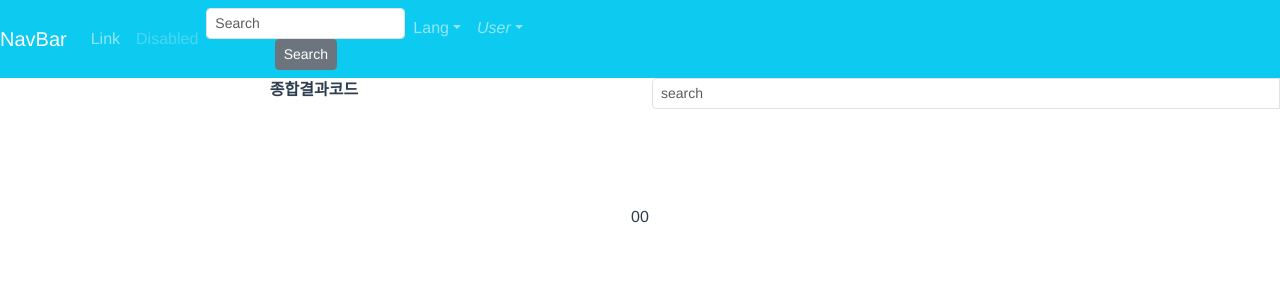
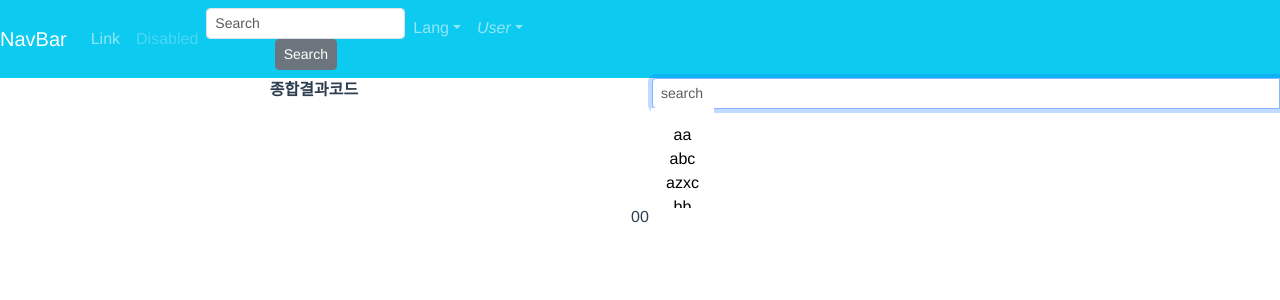
Before and after one commit to kaynekaynekayne/datalist-option, a Vue app: page / in a window 1280 px wide. Shown: the top 300 px of the page. Built offline with nearby package versions, Linux system fonts and the light colour scheme.

Commit message:
mounted추가

```diff
--- a/src/components/DatalistVer.vue
+++ b/src/components/DatalistVer.vue
@@ -16,6 +16,7 @@
             @keydown.up="onKeyUp"
             @keydown.down="onKeyDown"
             @keyup.enter="onEnterResultCd"
+            ref="inputField"
           >
           </b-form-input>
           <div class="searchFrame skmcSearch" v-show="inputFocus" ref="scrollCdContainer">
@@ -71,6 +72,9 @@
             { text: "oo", value:"oo 관한 코드" },
         ],
       }
+    },
+    mounted() {
+      this.$refs.inputField.focus(); // inputField는 실제로 입력 필드의 ref로 설정된 이름으로 변경해야 합니다.
     },
     computed: {
       filteredResultCdOptions() {
@@ -135,9 +139,7 @@
         // ipcRenderer.send(Constant.GET_SKMC_FAVORITE, JSON.stringify({resultCd: this.overallResultCd}))
       },
       onEnterResultCd(){
-        console.log("enter");
         const selectedItem = this.filteredResultCdOptions[this.selectedCd];
-        console.log(selectedItem);
         if (selectedItem) {
           this.onChangeResultCd(selectedItem);
         }
```
